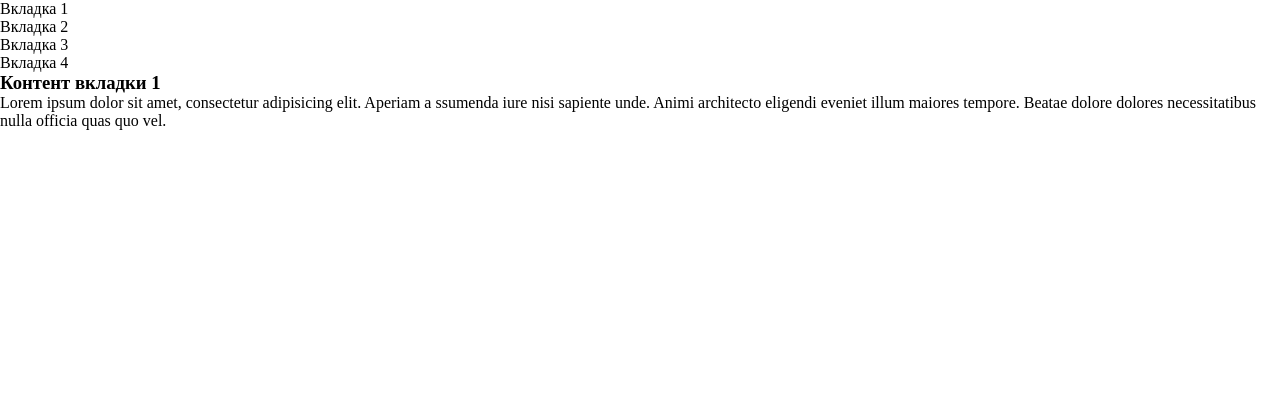
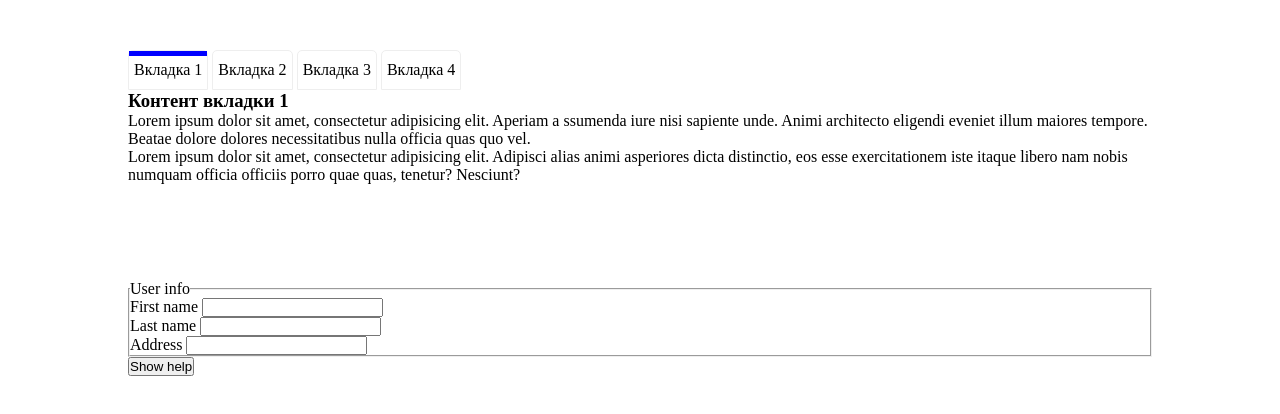
Before and after one commit to SergST7/GoIT_JS_HW7-8, a plain HTML site: page index.html in a window 1280 px wide. Drawn offline with Linux system fonts and the light colour scheme.

Commit message:
add form HTML

```diff
--- a/css/style.css
+++ b/css/style.css
@@ -2,3 +2,32 @@
   margin: 0;
   padding: 0;
 }
+
+.wrapper{
+  padding: 50px 10px;
+  margin: 0 auto;
+  width: 80%;
+}
+
+.tabs-wrapper{
+  margin-bottom: 30px;
+  min-height:200px;
+}
+
+.tab{
+  display: inline-block;
+  cursor: pointer;
+  border: 1px solid #eeeeee;
+  border-radius: 5px 5px 0 0;
+  position: relative;
+  padding:10px 5px;
+  /*line-height: 40px;*/
+}
+
+.line{
+  background-color: blue;
+  height: 5px;
+  position: absolute;
+  top: 0;
+  left: 0;
+}
--- a/index.html
+++ b/index.html
@@ -9,6 +9,7 @@
 </head>
 <body>
 <div class="wrapper">
+  <div class="tabs-wrapper">
     <ul class="tabs">
       <li class='tab'>Вкладка 1</li>
       <li class='tab'>Вкладка 2</li>
@@ -21,7 +22,13 @@
         <p>Lorem ipsum dolor sit amet, consectetur adipisicing elit. Aperiam a
           ssumenda iure nisi sapiente unde. Animi architecto eligendi eveniet
           illum maiores tempore. Beatae dolore dolores necessitatibus nulla
-        officia quas quo vel.</p>
+          officia quas quo vel.
+        </p>
+        <p>Lorem ipsum dolor sit amet, consectetur adipisicing elit. Adipisci
+          alias animi asperiores dicta distinctio, eos esse exercitationem iste
+          itaque libero nam nobis numquam officia officiis porro quae quas,
+          tenetur? Nesciunt?
+        </p>
       </div>
       <div class="tab-item">
         <h3>Контент вкладки 2</h3>
@@ -46,5 +53,24 @@
       </div>
     </div>
   </div>
+  <form action="#">
+    <fieldset>
+      <legend>User info</legend>
+      <div>
+        <label for="first-name">First name</label>
+        <input id="first-name" type="text">
+      </div>
+      <div>
+        <label for="last-name">Last name</label>
+        <input id="last-name" type="text">
+      </div>
+      <div>
+        <label for="address">Address</label>
+        <input id="address" type="text">
+      </div>
+    </fieldset>
+    <button>Show help</button>
+  </form>
+</div>
 </body>
 </html>
--- a/js/main.js
+++ b/js/main.js
@@ -11,8 +11,12 @@ $(function () {
   //переключатели табов
   var $linkTabs = $('.tabs .tab');
 
+  //линия сверху для активного таба переключателя
+  $linkTabs.append('<div class="line"></div>');
+
   //активным после загрузки делаем первый переключатель
   $linkTabs.eq(0).addClass('active');
+  $(".line:first").css("width", "100%");
 
   // прячем все вкладки с контентом кроме первой
   $contentTabs.not(':first').hide();
@@ -22,12 +26,21 @@ $(function () {
     //удалим у всех табов класс active
     $linkTabs.removeClass('active');
 
+    //убираем линию сверху активной табы
+    $(".line").css("width", "0%");
+
     //спрячем все вкладки с контентом
     $contentTabs.hide();
 
     //добавим класс active табе по корой кликнули
     $(this).addClass('active');
 
+    //отображаем линию на кликнутой табе
+    $(this).find(".line").css("left","50%").animate({
+      "width": "100%",
+      "left": "0%"
+    }, "slow");
+
     //отобразим  нужную вкладку с контентом по номеру кликнутой табы в колекции
     $contentTabs.eq($(this).index()).fadeIn('slow')
   });
```
Lines whose indentation alone changed are shown as unchanged.
